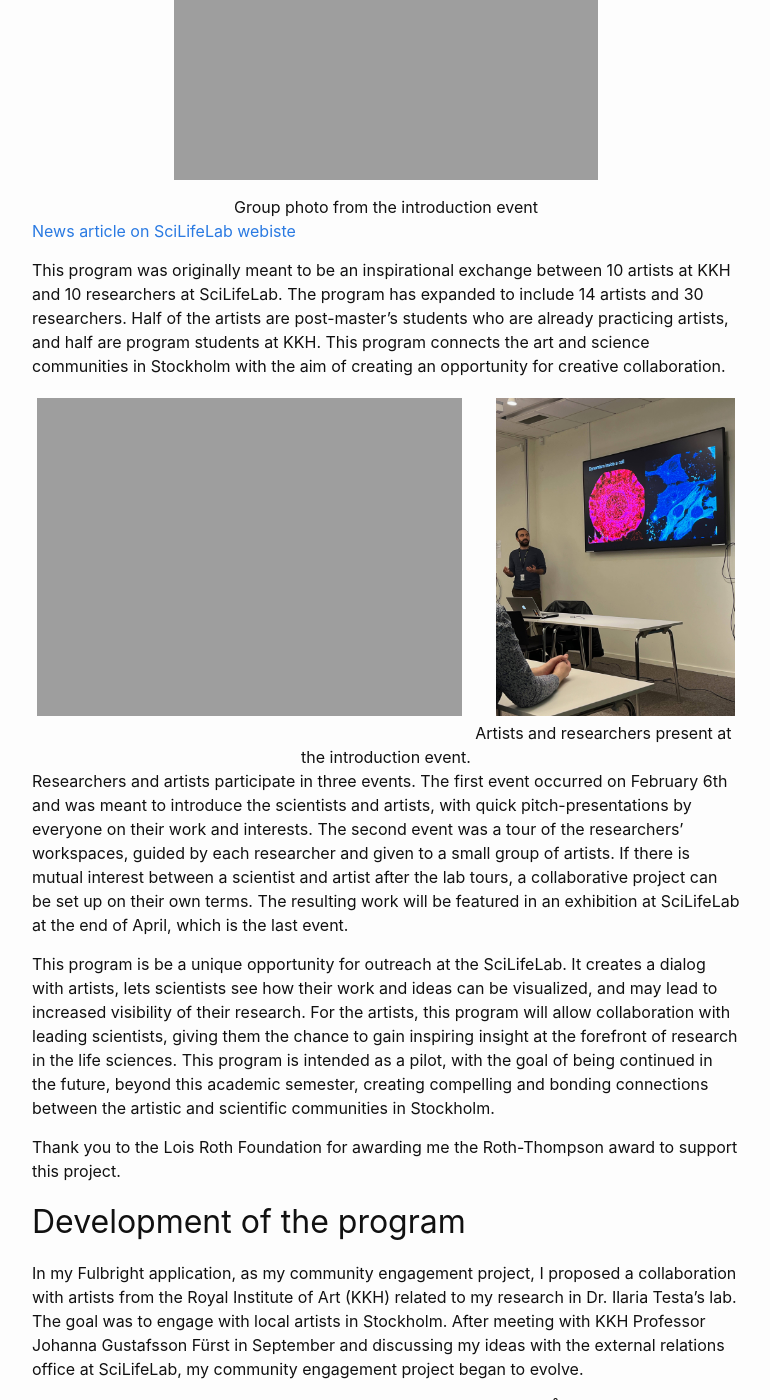
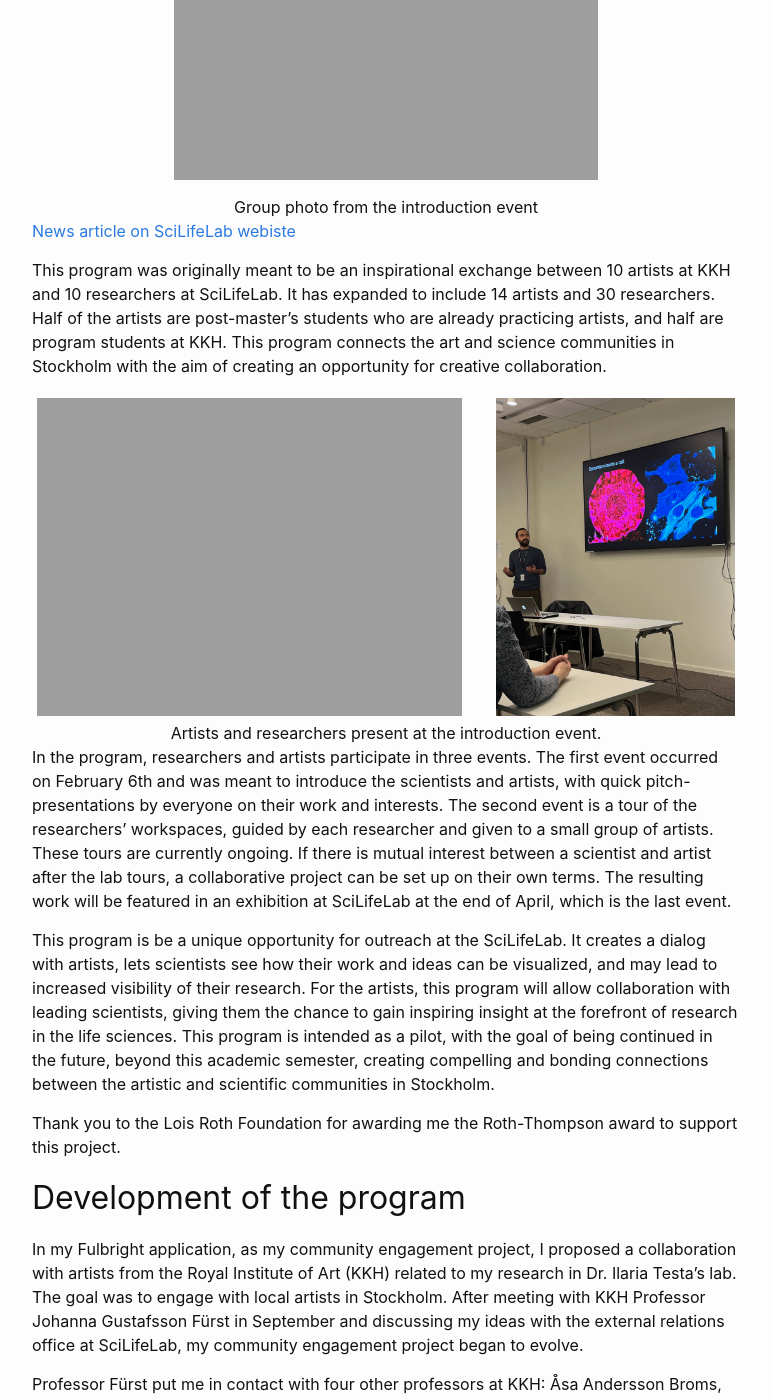
Before and after one commit to maxnfrankel/maxnfrankel.github.io, a Jekyll site: the page built from pages/2_Art and science in Stockholm.md, in a window 1280 px wide and 1400 px high, scrolled down 429 px. Shown: the whole window, without its empty margins (254-1024 px from the left). Built offline with Jekyll 4.4.1, drawn with Linux system fonts in a browser that asks for light colours; some of the changed text lies outside the part shown.

Commit message:
edits to art in stockholm page

```diff
--- a/pages/2_Art and science in Stockholm.md
+++ b/pages/2_Art and science in Stockholm.md
@@ -13,9 +13,9 @@
 
 [News article on SciLifeLab webiste](https://www.scilifelab.se/news/scientific-research-through-an-artists-lens/)
 
-This program was originally meant to be an inspirational exchange between 10 artists at KKH and 10 researchers at SciLifeLab. The program has expanded to include 14 artists and 30 researchers. Half of the artists are post-master’s students who are already practicing artists, and half are program students at KKH. This program connects the art and science communities in Stockholm with the aim of creating an opportunity for creative collaboration.
+This program was originally meant to be an inspirational exchange between 10 artists at KKH and 10 researchers at SciLifeLab. It has expanded to include 14 artists and 30 researchers. Half of the artists are post-master’s students who are already practicing artists, and half are program students at KKH. This program connects the art and science communities in Stockholm with the aim of creating an opportunity for creative collaboration.
 
-<div class="row1">
+<div class="row">
   <div class="column1">
     <img src="/pages/images/Art&Science in Stockholm/AxelPresentation.jpg" alt="Artist presentation" style="width:100%">
   </div>
@@ -23,11 +23,12 @@
     <img src="/pages/images/Art&Science in Stockholm/CenkPresi.jpg" alt="Researcher presentation" style="width:100%">
   </div>
 </div>
+
 <center>
 Artists and researchers present at the introduction event.
 </center>
 
-Researchers and artists participate in three events. The first event occurred on February 6th and was meant to introduce the scientists and artists, with quick pitch-presentations by everyone on their work and interests. The second event was a tour of the researchers’ workspaces, guided by each researcher and given to a small group of artists. If there is mutual interest between a scientist and artist after the lab tours, a collaborative project can be set up on their own terms. The resulting work will be featured in an exhibition at SciLifeLab at the end of April, which is the last event.
+In the program, researchers and artists participate in three events. The first event occurred on February 6th and was meant to introduce the scientists and artists, with quick pitch-presentations by everyone on their work and interests. The second event is a tour of the researchers’ workspaces, guided by each researcher and given to a small group of artists. These tours are currently ongoing. If there is mutual interest between a scientist and artist after the lab tours, a collaborative project can be set up on their own terms. The resulting work will be featured in an exhibition at SciLifeLab at the end of April, which is the last event.
 
 This program is be a unique opportunity for outreach at the SciLifeLab. It creates a dialog with artists, lets scientists see how their work and ideas can be visualized, and may lead to increased visibility of their research. For the artists, this program will allow collaboration with leading scientists, giving them the chance to gain inspiring insight at the forefront of research in the life sciences. This program is intended as a pilot, with the goal of being continued in the future, beyond this academic semester, creating compelling and bonding connections between the artistic and scientific communities in Stockholm.
 
@@ -46,8 +47,11 @@
 
 Early in December, I reached out to the SciLifeLab external relations team again and proposed a program connecting researchers at SciLifeLab and artists at the KKH. Inspired in part by the exhibition The Life of a Neuron at ARTECHOUSE in New York City, seen a week before I departed for Stockholm, as well as the exhibition Eternal Life at Liljevalchs, which I saw in October, I wanted to create a collaboration between artists and scientists on a scale larger than just my personal research. With approximately 700 researchers working at the Solna campus of SciLifeLab, it seemed like the perfect place for such a project to occur.
 
-The external relations office at SciLifeLab was excited to support the program and has been helping me recruit scientists at the SciLifeLab. We have a news article, application form, and flyers, and we’re looking to select 10 researchers by January 9th. The art professors have written up a program description for KKH students and are selecting 10 artists, 5 post-masters and 5 program students, through their own application process by early January. On December 14th, I gave a presentation to a post-master’s course at the KKH, taught by Professors Broms and Larsson, to generate interest and explain the program, and on December 15th, I announced the program to researchers at SciLifeLab’s WinterFest.
+The external relations office at SciLifeLab was enthusiastic about supporting the program and has helped me with recruiting scientists and organizing events. They created a news article, application form, and helped create flyers for the researcher selection process.
+
+On December 14th, I gave a presentation to a post-master’s course at the KKH, taught by Professors Broms and Larsson, to generate interest and explain the program, and on December 15th, I announced the program to researchers at SciLifeLab’s WinterFest. The art professors wrote up a program description for KKH students and selected 15 artists, half post-masters and half program students, through their own application process.
 
 ![Flyer for program](/pages/images/Art&Science in Stockholm/ArtAndScienceflyer.png){: .center style="float: center" width="70%" }
-
+<center>
 Flyer created by Sophia Marret.
+</center>
```
